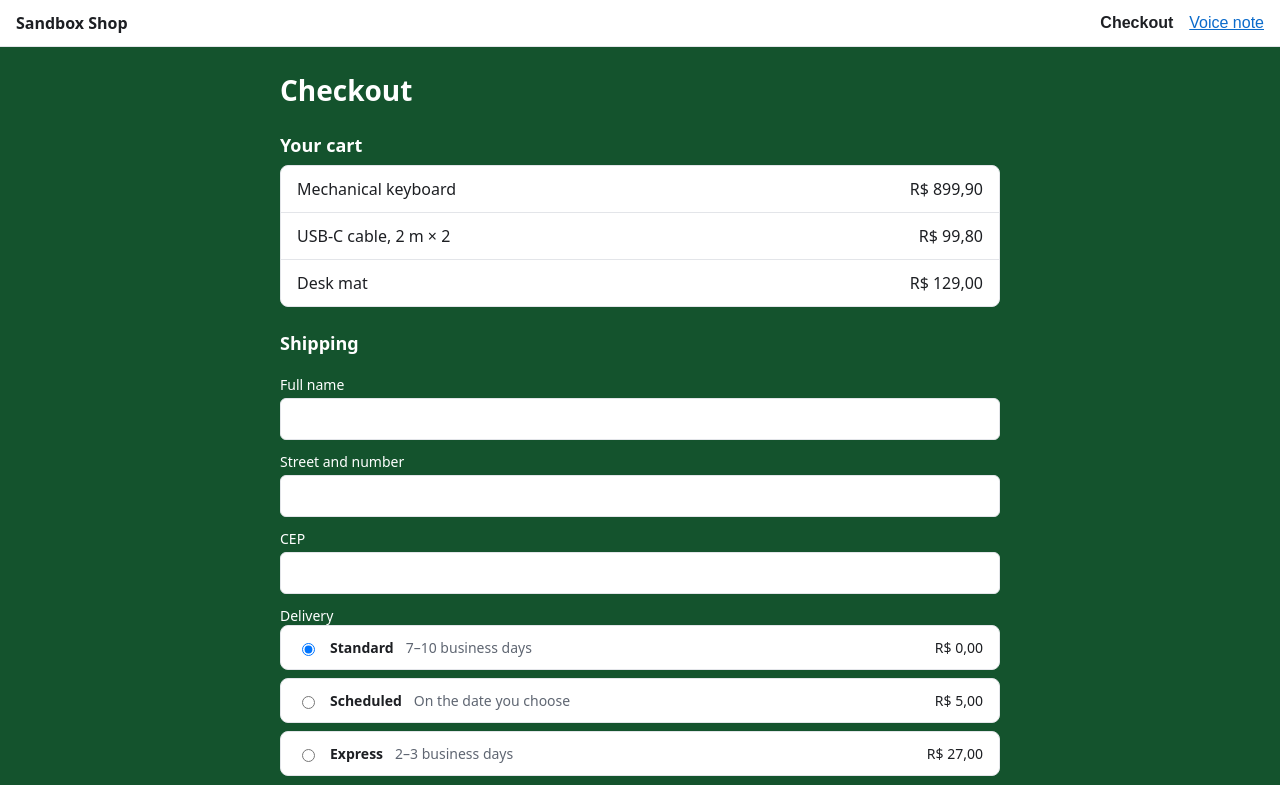
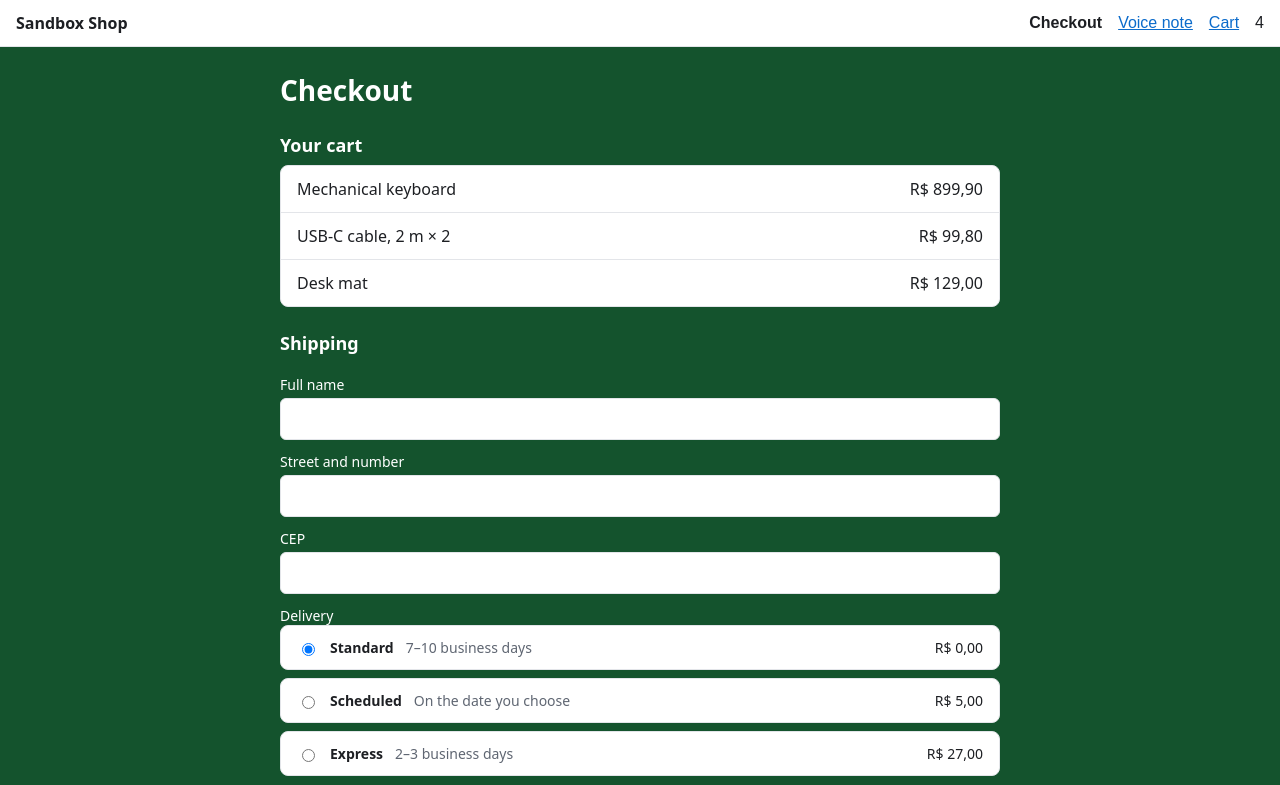
Before and after one commit to oMatheusmol/maestro-sandbox, a website built with Vite: page web/index.html in a window 1280 px wide. Shown: the top 785 px of the page. Built offline with nearby package versions, Linux system fonts and the light colour scheme.

Commit message:
feat: show cart item count in the checkout header

```diff
--- a/web/checkout.ts
+++ b/web/checkout.ts
@@ -83,6 +83,7 @@ discountLine.after(expiryLine);
 const pointsBalance = document.querySelector<HTMLParagraphElement>("#points-balance")!;
 const redeemButton = document.querySelector<HTMLButtonElement>("#redeem-points")!;
 const pointsEarnedLine = document.querySelector<HTMLParagraphElement>("#points-earned")!;
+const headerCartCount = document.querySelector<HTMLSpanElement>("#header-cart-count")!;
 
 for (const { name, line } of CART) {
   const item = document.createElement("li");
@@ -117,11 +118,13 @@ let orderNumber: string | undefined;
 let balance = DEMO_POINTS;
 let pointsSpent = 0;
 
-/** Shows the product count and the item count of the cart. */
+/** Shows the product count and the item count of the cart, and the item count in the header, which is hidden when the cart is empty. */
 function showCartCounts(): void {
   productCount.textContent = `Products in cart: ${new Set(cart.map((line) => line.productCode)).size}`;
   const quantity = cartQuantity(cart);
   itemCount.textContent = `${quantity} ${quantity === 1 ? "item" : "items"}`;
+  headerCartCount.textContent = String(quantity);
+  headerCartCount.hidden = quantity === 0;
 }
 
 /** The UTC calendar date `days` days after `now`. */
--- a/web/index.html
+++ b/web/index.html
@@ -12,6 +12,8 @@
       <nav>
         <a href="/" aria-current="page">Checkout</a>
         <a href="/recorder.html">Voice note</a>
+        <a href="#cart-title">Cart</a>
+        <span id="header-cart-count" hidden></span>
       </nav>
     </header>
     <main class="page">
```
Also changed, not shown: e2e/screens.spec.ts (+21 -0 lines).
